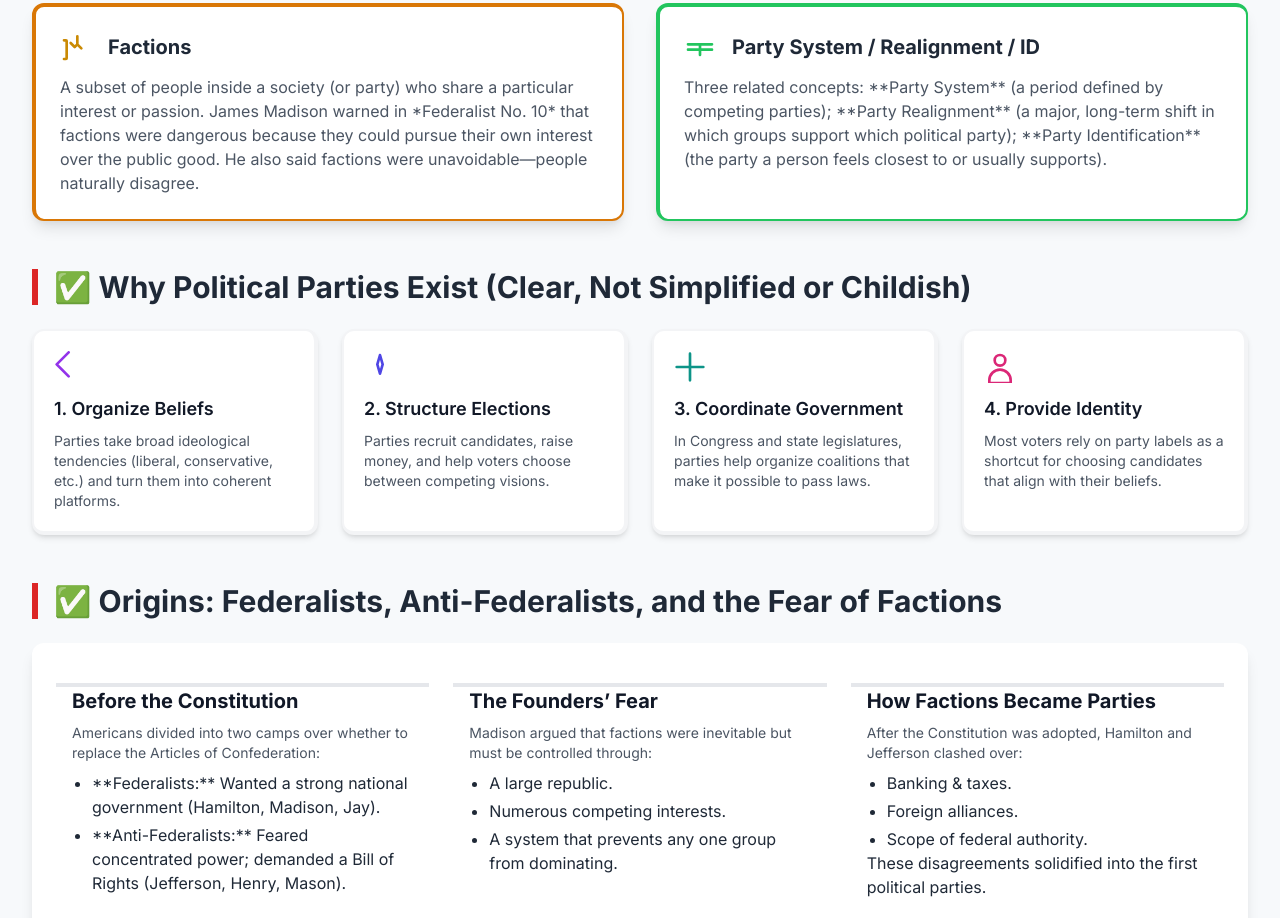
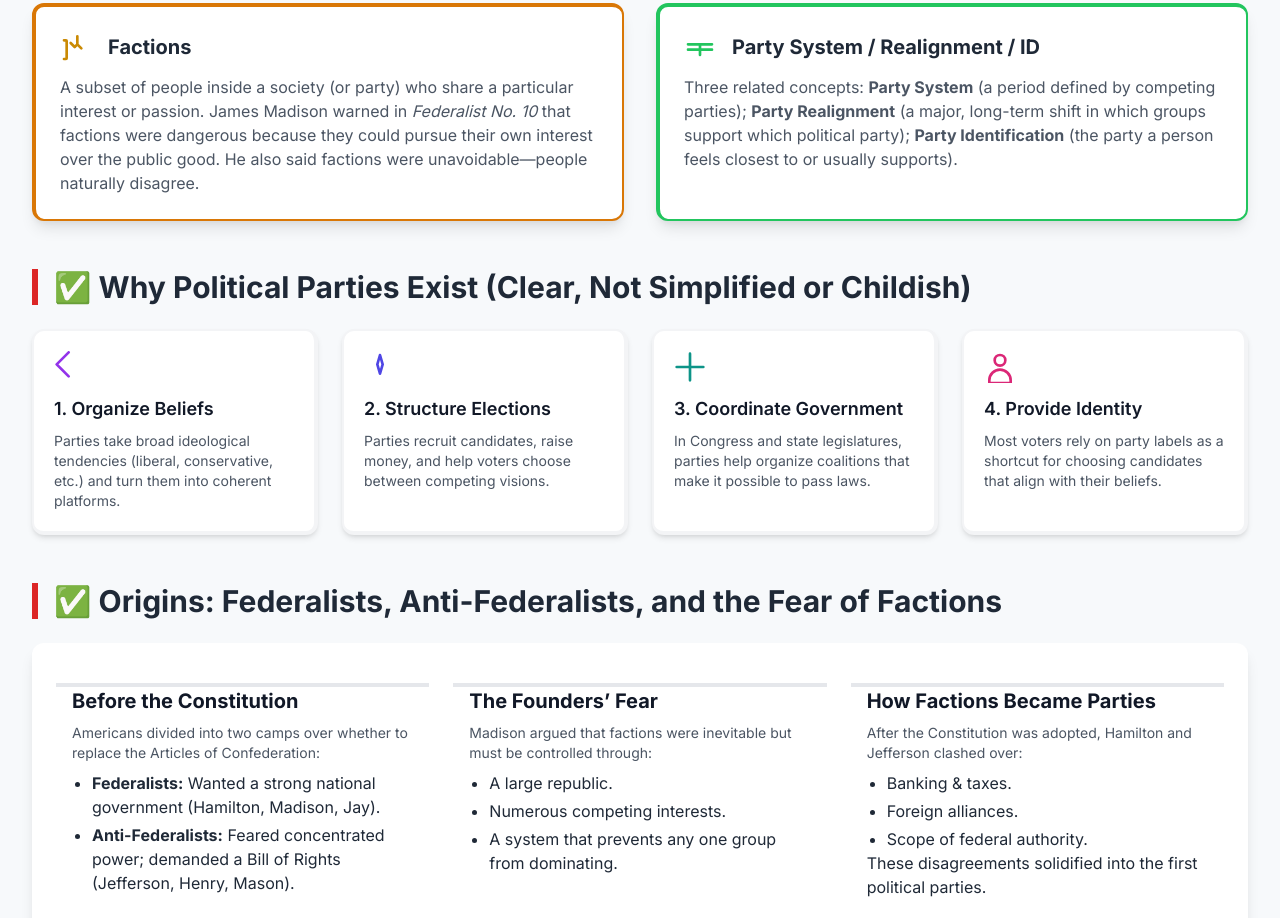
Before and after one commit to JonathanMiljus/Classes, a plain HTML site: page politicalparty.html in a window 1280 px wide. Shown: the part 395-1313 px from the top of the page. Drawn offline with nearby package versions, Linux system fonts and the light colour scheme.

Commit message:
Update politicalparty.html

```diff
--- a/politicalparty.html
+++ b/politicalparty.html
@@ -112,10 +112,8 @@
             'text-indigo-600': '#4f46e5',
             'text-teal-600': '#0d9488',
             'text-pink-600': '#db2777',
-            // Specific colors for timeline dots / borders
             'bg-blue-600': '#2563eb',
             'bg-red-600': '#dc2626',
-            // Default border color (gray-100) for hover mouseout
             'border-gray-100': '#f3f4f6'
         };
 
@@ -133,7 +131,6 @@
         }
 
         // --- CONTENT DATA (English and Spanish) ---
-        // (Content is preserved from the original request)
         const content = {
             en: {
                 title: "The Evolution of U.S. Political Parties",
@@ -155,13 +152,13 @@
                     {
                         term: "Factions",
                         icon: "M8 9l3 3 2-2 3 3m-3-3V4M3 7h1.5a.5.5 0 01.5.5v13a.5.5 0 01-.5.5H3", // Grouping/Division
-                        def: "A subset of people inside a society (or party) who share a particular interest or passion. James Madison warned in *Federalist No. 10* that factions were dangerous because they could pursue their own interest over the public good. He also said factions were unavoidable—people naturally disagree.",
+                        def: `A subset of people inside a society (or party) who share a particular interest or passion. James Madison warned in <em>Federalist No. 10</em> that factions were dangerous because they could pursue their own interest over the public good. He also said factions were unavoidable—people naturally disagree.`,
                         color: "text-yellow-600"
                     },
                     {
                         term: "Party System / Realignment / ID",
                         icon: "M3 10h18M3 14h18m-9-4v8", // Timeline/Change
-                        def: "Three related concepts: **Party System** (a period defined by competing parties); **Party Realignment** (a major, long-term shift in which groups support which political party); **Party Identification** (the party a person feels closest to or usually supports).",
+                        def: `Three related concepts: <strong>Party System</strong> (a period defined by competing parties); <strong>Party Realignment</strong> (a major, long-term shift in which groups support which political party); <strong>Party Identification</strong> (the party a person feels closest to or usually supports).`,
                         color: "text-green-500"
                     }
                 ],
@@ -178,8 +175,8 @@
                         title: "Before the Constitution",
                         content: `Americans divided into two camps over whether to replace the Articles of Confederation:
                             <ul class="list-disc pl-5 mt-2 space-y-1">
-                                <li>**Federalists:** Wanted a strong national government (Hamilton, Madison, Jay).</li>
-                                <li>**Anti-Federalists:** Feared concentrated power; demanded a Bill of Rights (Jefferson, Henry, Mason).</li>
+                                <li><strong>Federalists:</strong> Wanted a strong national government (Hamilton, Madison, Jay).</li>
+                                <li><strong>Anti-Federalists:</strong> Feared concentrated power; demanded a Bill of Rights (Jefferson, Henry, Mason).</li>
                             </ul>`
                     },
                     {
@@ -252,13 +249,26 @@
                     {
                         term: "Facciones",
                         icon: "M8 9l3 3 2-2 3 3m-3-3V4M3 7h1.5a.5.5 0 01.5.5v13a.5.5 0 01-.5.5H3",
-                        def: "Un subconjunto de personas dentro de una sociedad (o partido) que comparten un interés o pasión particular. Madison en *El Federalista N.º 10* advirtió que las facciones eran peligrosas porque podían perseguir su propio interés por encima del bien público. También dijo que eran inevitables, ya que las personas naturalmente discrepan.",
+                        def: `Un subconjunto de personas dentro de una sociedad (o partido) que comparten un interés o pasión particular. Madison en <em>El Federalista N.º 10</em> advirtió que las facciones eran peligrosas porque podían perseguir su propio interés por encima del bien público. También dijo que eran inevitables, ya que las personas naturalmente discrepan.`,
                         color: "text-yellow-600"
                     },
+                    // FIX: SPLIT combined definition for clarity in Spanish
                     {
-                        term: "Sistema / Realineamiento / Identificación de Partido",
+                        term: "Sistema de Partidos",
                         icon: "M3 10h18M3 14h18m-9-4v8",
-                        def: "Tres conceptos relacionados: **Sistema de Partidos** (un período definido por partidos en competencia); **Realineamiento de Partidos** (un cambio importante y a largo plazo en qué grupos apoyan a qué partido); **Identificación de Partido** (el partido al que una persona se siente más cercana o que generalmente apoya).",
+                        def: "Un período de la historia de EE. UU. definido por cuáles eran los principales partidos políticos existentes y cómo competían entre sí.",
+                        color: "text-green-500"
+                    },
+                    {
+                        term: "Realineamiento de Partidos",
+                        icon: "M3 10h18M3 14h18m-9-4v8",
+                        def: "Un cambio importante y a largo plazo en qué grupos demográficos o ideológicos comienzan a apoyar a un partido político diferente.",
+                        color: "text-green-500"
+                    },
+                    {
+                        term: "Identificación de Partido (Party ID)",
+                        icon: "M3 10h18M3 14h18m-9-4v8",
+                        def: "El partido político con el que una persona se siente más identificada o al que suele apoyar habitualmente.",
                         color: "text-green-500"
                     }
                 ],
@@ -275,8 +285,8 @@
                         title: "Antes de la Constitución",
                         content: `Los estadounidenses se dividieron en dos bandos sobre si reemplazar los Artículos de la Confederación:
                             <ul class="list-disc pl-5 mt-2 space-y-1">
-                                <li>**Federalistas:** Querían un gobierno nacional fuerte (Hamilton, Madison, Jay).</li>
-                                <li>**Antifederalistas:** Temían el poder concentrado; exigieron una Declaración de Derechos (Jefferson, Henry, Mason).</li>
+                                <li><strong>Federalistas:</strong> Querían un gobierno nacional fuerte (Hamilton, Madison, Jay).</li>
+                                <li><strong>Antifederalistas:</strong> Temían el poder concentrado; exigieron una Declaración de Derechos (Jefferson, Henry, Mason).</li>
                             </ul>`
                     },
                     {
@@ -348,7 +358,6 @@
 
         function renderWhyParties(data) {
             const container = document.getElementById('why-content');
-            // Using inline styles for hover effect to ensure color classes are applied
             const defaultBorderColor = getColorHex('border-gray-100');
 
             container.innerHTML = data.map(item => `
@@ -376,7 +385,6 @@
         function renderTimeline(data) {
             const container = document.getElementById('timeline-content');
             container.innerHTML = data.map((item, index) => {
-                // Using hex codes for dot background and border color to fix dynamic class issue
                 const dotColor = index % 2 === 0 ? getColorHex('bg-blue-600') : getColorHex('bg-red-600');
                 const borderColor = dotColor;
 
```
